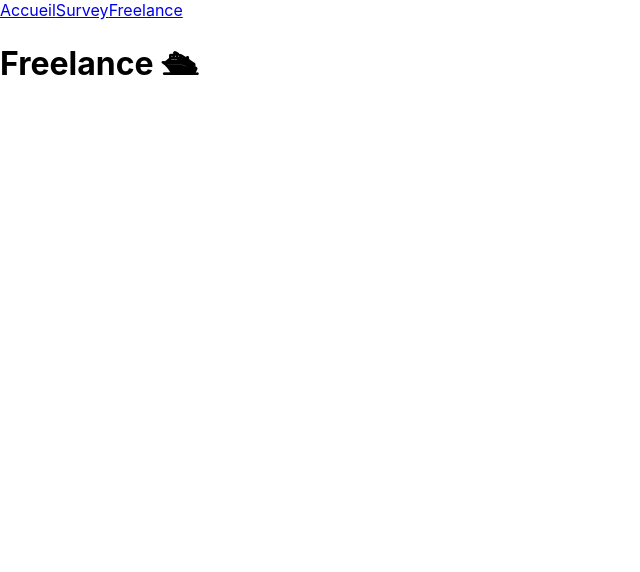
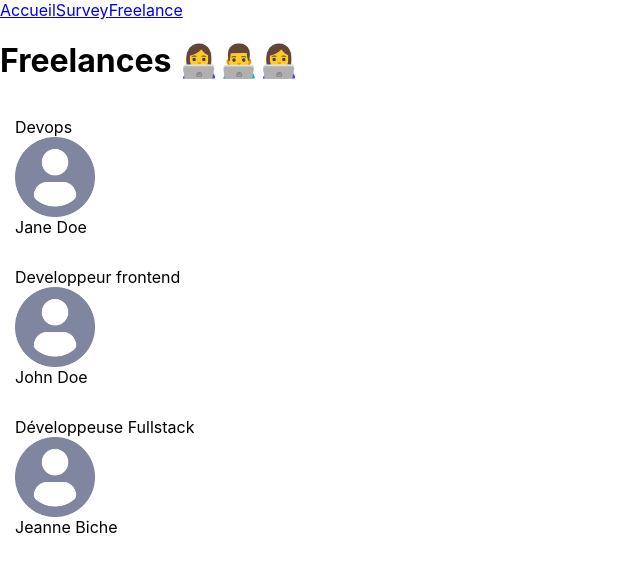
Before and after one commit to Muki-Dev/shiny-agence, a React (Create React App) app: page /freelance in a window 1280 px wide. Shown: the top 572 px of the page, without its empty margins (0-640 px from the left). Built offline with nearby package versions, Linux system fonts and the light colour scheme.

Commit message:
map card to freelance component

```diff
--- a/src/pages/Freelance/index.jsx
+++ b/src/pages/Freelance/index.jsx
@@ -1,4 +1,5 @@
 import DefaultPicture from '../../assets/profile.png'
+import Card from '../../components/Card';
 
 const freelanceProfiles = [
     {
@@ -20,8 +21,23 @@ const freelanceProfiles = [
 
 function Freelance(){
     return(
-        <h1>Freelance 🛳</h1>
+        <div>
+
+            <h1>Freelances 👩‍💻👨‍💻👩‍💻</h1>
+            {
+                freelanceProfiles.map((profile,index) => (
+                    <Card
+                        key={`${profile.name}-${profile.index}`}
+                        label={profile.jobTitle}
+                        title={profile.name}
+                        picture={profile.picture}
+
+                    />
+                ))
+            }
+     </div>
     )
+
 }
 
 export default Freelance;
```
